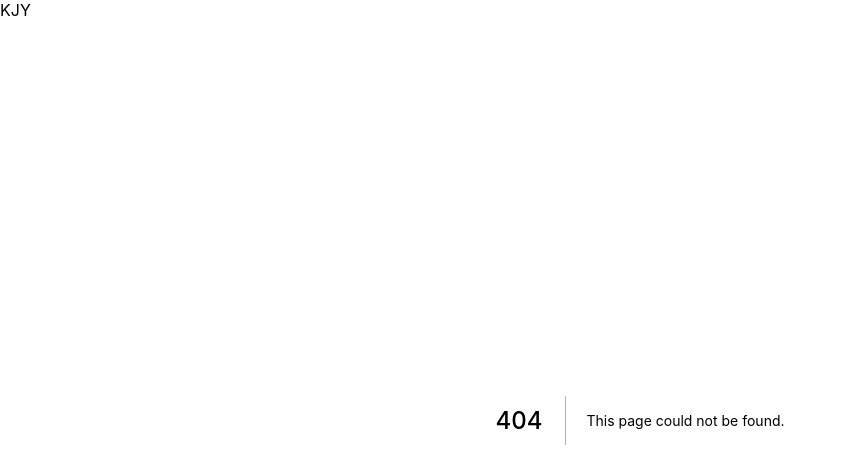
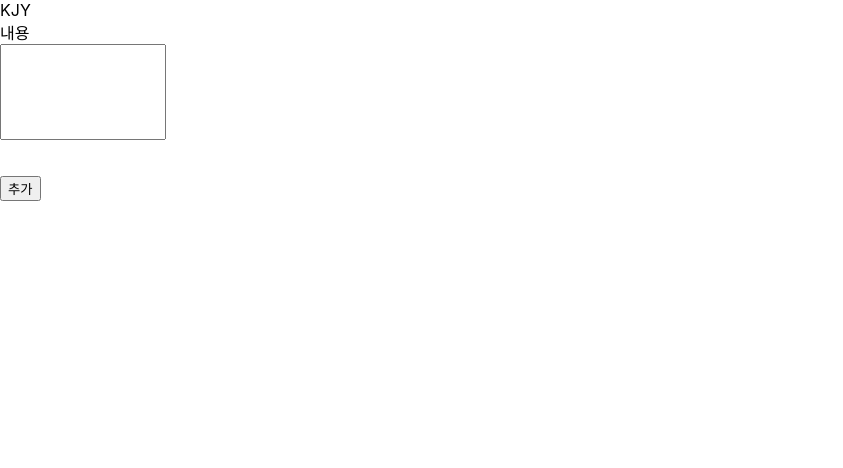
Before and after one commit to gomg0m/next-test, a Next.js app: page /create in a window 1280 px wide. Before the commit this address had no page. Shown: the top 468 px of the page, without its empty margins (0-843 px from the left). Built offline with nearby package versions, Linux system fonts and the light colour scheme.

Commit message:
styled-components & antd excluded because error

```diff
--- /dev/null
+++ b/pages/create.js
@@ -0,0 +1,7 @@
+import CreateList from "../src/components/CreatList";
+
+export default function Create(){
+    return(
+        <CreateList />
+    )
+}
--- a/pages/CreatList.js
+++ b/src/components/CreatList.js
@@ -1,15 +1,15 @@
 import React, { useState } from "react"
-import styled from "styled-components"
-import { Button } from "antd"
-import DetailList from "../src/components/DetailLIst"
+//import styled from "styled-components"
+//import { Button } from "antd"
+import DetailList from "./DetailLIst"
 
-const CreateListDiv = styled.div`
-  padding: 3rem;
-  width: 100%;
-  display: flex;
-  align-items: center;
-  flex-direction: column;
-`
+//const CreateListDiv = styled.div`
+//  padding: 3rem;
+//  width: 100%;
+ // display: flex;
+//  align-items: center;
+//  flex-direction: column;
+//`
 
 const CreateList = () => {
   const [countList, setCountList] = useState([0])
@@ -24,12 +24,12 @@ const CreateList = () => {
   }
 
   return (
-    <CreateListDiv>
+    <div>
       <DetailList countList={countList} />
-      <Button onClick={onAddDetailDiv}>
+      <button onClick={onAddDetailDiv}>
           추가
-      </Button>
-    </CreateListDiv>
+      </button>
+    </div>
   )
 }
 export default CreateList
```
